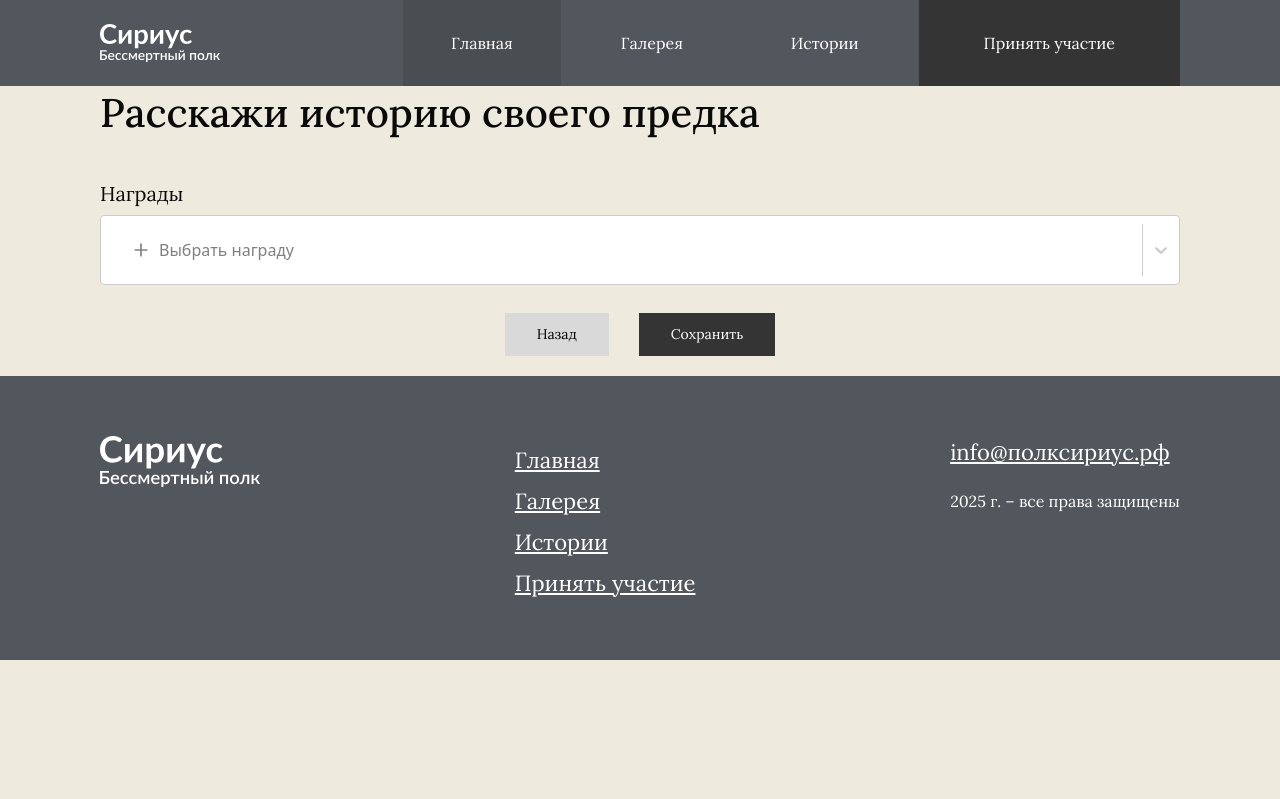
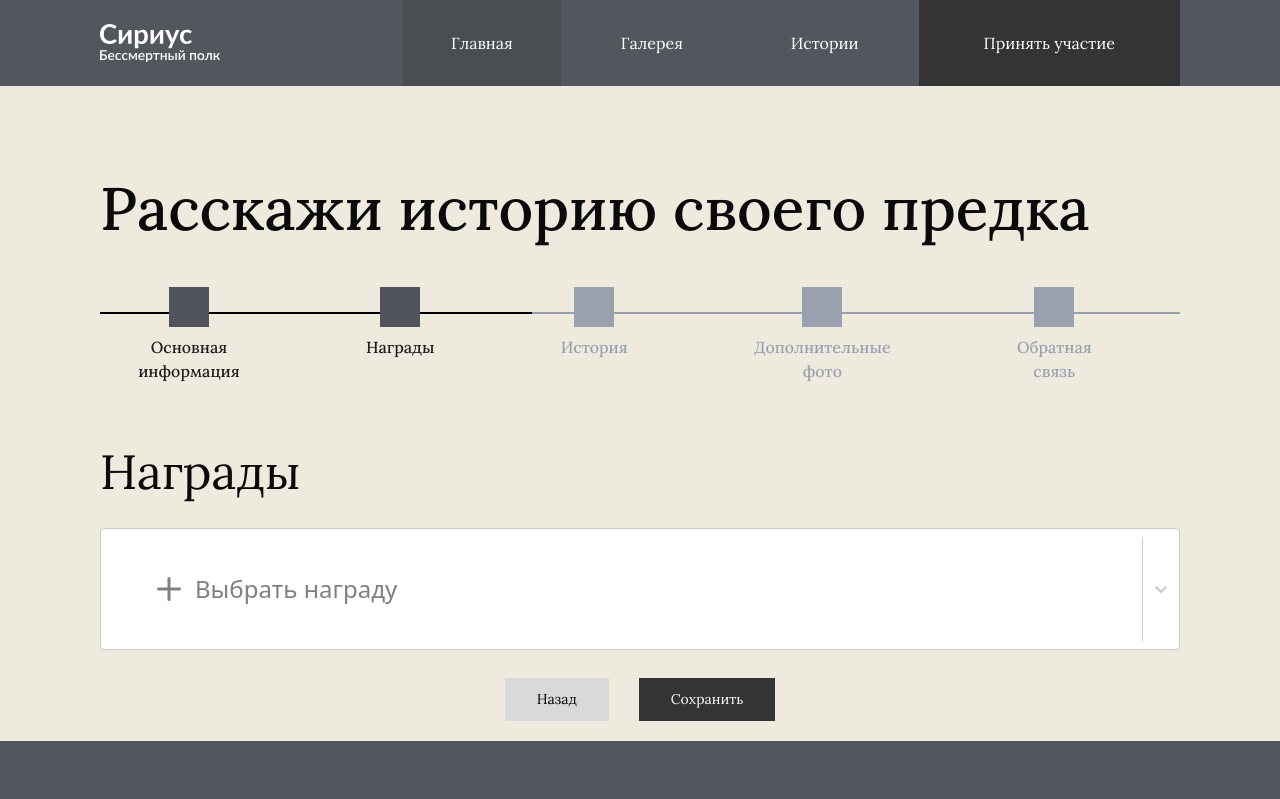
Before and after one commit to EgorDyach/siriuspolk-new, a Next.js app: page /form/medals in a window 1280 px wide. Shown: the top 799 px of the page. Built offline with nearby package versions, Linux system fonts and the light colour scheme; what react-photo-view would draw is missing.

Commit message:
style: added adaptive for form

```diff
--- a/src/entities/person/ui/Contacts.tsx
+++ b/src/entities/person/ui/Contacts.tsx
@@ -59,13 +59,15 @@ export default function Contacts() {
   return (
     <form onSubmit={handleSubmit(onSubmit)}>
       <section className="pb-[40px]">
-        <h2 className="text-[32px] font-lora mb-[6px]">Обратная связь</h2>
-        <p className="text-[12px] max-w-[830px] mb-[32px]">
+        <h2 className="text-[20px] font-lora mb-[16px] sm:text-2xl sm:mb-5 xl:mb-8 xl:text-5xl">
+          Обратная связь
+        </h2>
+        <p className="text-[12px] max-w-[830px] mb-[32px]  xl:text-[17px]">
           Оставьте свои контактные данные, чтобы мы могли связаться с вами,
           когда вашу историю проверят.
         </p>
         <div className="flex mb-3">
-          <div className="grid grid-cols-1 flex-3 gap-[2%]">
+          <div className="grid grid-cols-1 flex-3 gap-[2%] md:grid-cols-3">
             <Input
               required
               error={errors.name?.message}
@@ -94,7 +96,7 @@ export default function Contacts() {
             />
           </div>
         </div>
-        <div className="flex flex-col gap-[10%] mb-7">
+        <div className="flex flex-col gap-[10%] mb-7 md:grid-cols-2 md:grid">
           <Input
             required
             error={errors.tg?.message}
@@ -121,7 +123,7 @@ export default function Contacts() {
             <p className="text-black text-[14px]">Назад</p>
           </Button>
           <Button>
-            <p className="text-[14px]">Сохранить</p>
+            <p className="text-[14px]">Отправить</p>
           </Button>
         </div>
       </section>
--- a/src/entities/person/ui/History.tsx
+++ b/src/entities/person/ui/History.tsx
@@ -34,7 +34,9 @@ export default function History() {
     <form onSubmit={handleSubmit(onSubmit)}>
       <section className="pb-[20px]">
         <div className="flex justify-between items-end  mb-[6px]">
-          <h2 className="text-[32px] font-lora">История</h2>
+          <h2 className="text-[20px] font-lora mb-[6px] sm:text-2xl xl:text-5xl">
+            История
+          </h2>
           <p className="text-red-400">{errors.content}</p>
         </div>
 
--- a/src/entities/person/ui/MainForm.tsx
+++ b/src/entities/person/ui/MainForm.tsx
@@ -49,7 +49,7 @@ export default function MainForm() {
     <FormProvider {...form}>
       <form onSubmit={handleSubmit(onSubmit)}>
         <section className="pb-[20px]">
-          <h2 className="text-[20px] font-lora mb-[6px]">
+          <h2 className="text-[20px] font-lora mb-[6px] sm:text-2xl xl:text-5xl">
             Основная информация
           </h2>
           <span className="text-[#C4B695] italic font-lora text-[14px] mb-[40px]">
@@ -59,7 +59,7 @@ export default function MainForm() {
             <div className="flex gap-[5%] mb-4">
               <div className="text-center relative flex-2">
                 <label className="flex items-center justify-center cursor-pointer">
-                  <div className="size-[50px] rounded-full bg-[#333] flex items-center justify-center mb-2">
+                  <div className="size-[75px] rounded-full bg-[#333] flex items-center justify-center mb-2 sm:size-28 xl:size-48">
                     {watch('photo') && watch('photo')?.item(0) && (
                       <Image
                         width={200}
@@ -98,7 +98,7 @@ export default function MainForm() {
                       setValue('photo', null);
                       setValue('hasnt_photo', false);
                     }}
-                    className="size-4 items-center flex justify-center bg-white border-[1px] border-black rounded-full absolute top-0 right-1/2 translate-x-[30px] cursor-pointer"
+                    className="size-6 items-center flex justify-center bg-white border-[1px] border-black rounded-full absolute top-0 right-1/2 translate-x-[38px] cursor-pointer sm:size-9 sm:translate-x-[62px] xl:size-11 xl:translate-x-[100px]"
                   >
                     <X />
                   </span>
@@ -116,7 +116,7 @@ export default function MainForm() {
                 )}
                 {errors.photo && <p className="text-red-400">{errors.photo}</p>}
               </div>
-              <div className="grid grid-cols-1  flex-3 gap-[2%]">
+              <div className="grid grid-cols-1  flex-3 gap-[2%] xl:grid-cols-2">
                 <Input
                   required
                   error={formErrors.name?.message || errors.name}
@@ -145,8 +145,8 @@ export default function MainForm() {
                 />
               </div>
             </div>
-            <div className="flex gap-[10%] flex-col mb-7">
-              <div className="w-full">
+            <div className="flex gap-[10%] flex-col mb-7 xl:flex-row">
+              <div className="w-full mb-5">
                 <Input
                   required
                   error={formErrors.birth_year?.message || errors.birth_year}
@@ -183,7 +183,7 @@ export default function MainForm() {
                 </Label>
               </div>
             </div>
-            <div className="flex flex-col gap-[10%]">
+            <div className="flex flex-col gap-[10%]  xl:flex-row">
               <Input
                 required
                 error={formErrors.city?.message || errors.city}
--- a/src/entities/person/ui/Medals.tsx
+++ b/src/entities/person/ui/Medals.tsx
@@ -13,7 +13,7 @@ export default function Medals() {
   const { setMedals, server_medals, medals } = useFormStore();
   const handleAdd = (el: MedalOption) => {
     console.log(el);
-    const item = server_medals.find((v) => v.id === el.value);
+    const item = server_medals.find((v) => v.name === el.text);
     if (!item) return showErrorNotification('Не удалось добавить награду.');
     setMedals([...medals, item]);
   };
@@ -35,9 +35,11 @@ export default function Medals() {
 
   return (
     <section className="pb-[20px]">
-      <h2 className="text-[20px] font-lora mb-[6px]">Награды</h2>
+      <h2 className="text-[20px] font-lora mb-[16px] sm:text-2xl sm:mb-5 xl:mb-8 xl:text-5xl">
+        Награды
+      </h2>
       <PhotoProvider>
-        <ul className="grid grid-cols-2">
+        <ul className="grid grid-cols-2 md:grid-cols-3 xl:grid-cols-4">
           {medals.map((el, index) => (
             <li
               key={index}
--- a/src/entities/person/ui/MedalsSelect.tsx
+++ b/src/entities/person/ui/MedalsSelect.tsx
@@ -21,7 +21,7 @@ const MedalsSelect: FC<MedalsSelectProps> = ({ handleAdd, server_medals }) => {
       defaultValue={server_medals}
       options={server_medals.map((el) => ({
         type: 'medal',
-        value: el.id,
+        value: el.name,
         text: el.name,
         label: (
           <div className="flex gap-2 items-center">
@@ -30,18 +30,18 @@ const MedalsSelect: FC<MedalsSelectProps> = ({ handleAdd, server_medals }) => {
               height={70}
               alt={el.name}
               src={el.src}
-              className="object-contain"
+              className="object-contain md:w-12 md:h-24"
             />
-            <p className="text-[12px]">{el.name}</p>
+            <p className="text-[12px] md:text-base">{el.name}</p>
           </div>
         ),
       }))}
       value={[]}
       placeholder={
-        <div className="w-full">
+        <div className="w-full xl:p-5">
           <p className="flex items-center w-full p-5">
-            <Plus className="mr-2 size-[20px]" />
-            <span className="text-[16px]">Выбрать награду</span>
+            <Plus className="mr-2 size-[20px] md:size-9" />
+            <span className="text-[16px] md:text-2xl">Выбрать награду</span>
           </p>
         </div>
       }
--- a/src/entities/person/ui/Photos.tsx
+++ b/src/entities/person/ui/Photos.tsx
@@ -55,8 +55,10 @@ export default function Photos() {
 
   return (
     <section className="pb-[60px]">
-      <h2 className="text-[28px] font-lora mb-[24px]">Дополнительные фото</h2>
-      <p className="text-[14px] max-w-[830px] mb-[12px]">
+      <h2 className="text-[20px] font-lora mb-[16px] sm:text-2xl sm:mb-5 xl:mb-8 xl:text-5xl">
+        Дополнительные фото
+      </h2>
+      <p className="text-[14px] max-w-[830px] mb-[12px] xl:text-[17px]">
         Если у вас есть ещё фото, связанные с вашим предком, добавляйте их.
         Подойдут любые: семейные, домашние, с работы, фото документов и т.д.
       </p>
--- a/src/entities/person/ui/layout.tsx
+++ b/src/entities/person/ui/layout.tsx
@@ -17,9 +17,9 @@ export default function FormLayout({ children }: PropsWithChildren) {
   }, [values]);
 
   return (
-    <section className=" pt-[40px]">
+    <section className="pt-[40px] sm:pt-20 xl:pt-32">
       <div className="container">
-        <h1 className="font-lora text-[40px]/[45px] font-medium  mb-11">
+        <h1 className="font-lora text-[40px]/[45px] font-medium mb-11 md:text-6xl 2xl:text-7xl">
           Расскажи историю своего предка
         </h1>
         <FormNav />
--- a/src/shared/ui/Input.tsx
+++ b/src/shared/ui/Input.tsx
@@ -21,7 +21,7 @@ function Input({
       <Label
         htmlFor={name}
         className={cx(
-          'mb-2 text-[12px] font-normal flex flex-col items-start ',
+          'mb-2 text-[12px] font-normal flex flex-col items-start xl:text-base',
           className,
         )}
       >
@@ -31,7 +31,7 @@ function Input({
             {label}
           </span>
           {error && (
-            <span className="ml-2 text-end text-red-400 text-[12px]">
+            <span className="ml-2 text-end text-red-400 text-[12px] xl:text-[14px]">
               {error}
             </span>
           )}
@@ -45,7 +45,7 @@ function Input({
             'focus-visible:border-ring focus-visible:ring-ring/50 focus-visible:ring-[2px]',
             'aria-invalid:ring-destructive/20 dark:aria-invalid:ring-destructive/40 aria-invalid:border-destructive',
             '2sm:p-3 2sm:text-base',
-            'xl:p-5 2sm:text-2xl',
+            'xl:p-4 2sm:text-3xl xl:border-2',
           )}
           {...props}
         />
--- a/src/widgets/formNav/ui/FormNav.tsx
+++ b/src/widgets/formNav/ui/FormNav.tsx
@@ -9,7 +9,7 @@ import Link from 'next/link';
 export function FormNav() {
   const pathname = usePathname();
   return (
-    <section className="hidden relative pb-[40px] py-[30px] bg-[#efeade]">
+    <section className="hidden relative pb-[40px] py-[30px] bg-[#efeade] md:block">
       <div className="absolute left-1/2 -translate-x-1/2 h-[2px] max-w-full w-full bg-gray-400 overflow-hidden transition-transform">
         <div
           className="h-full bg-black"
```
